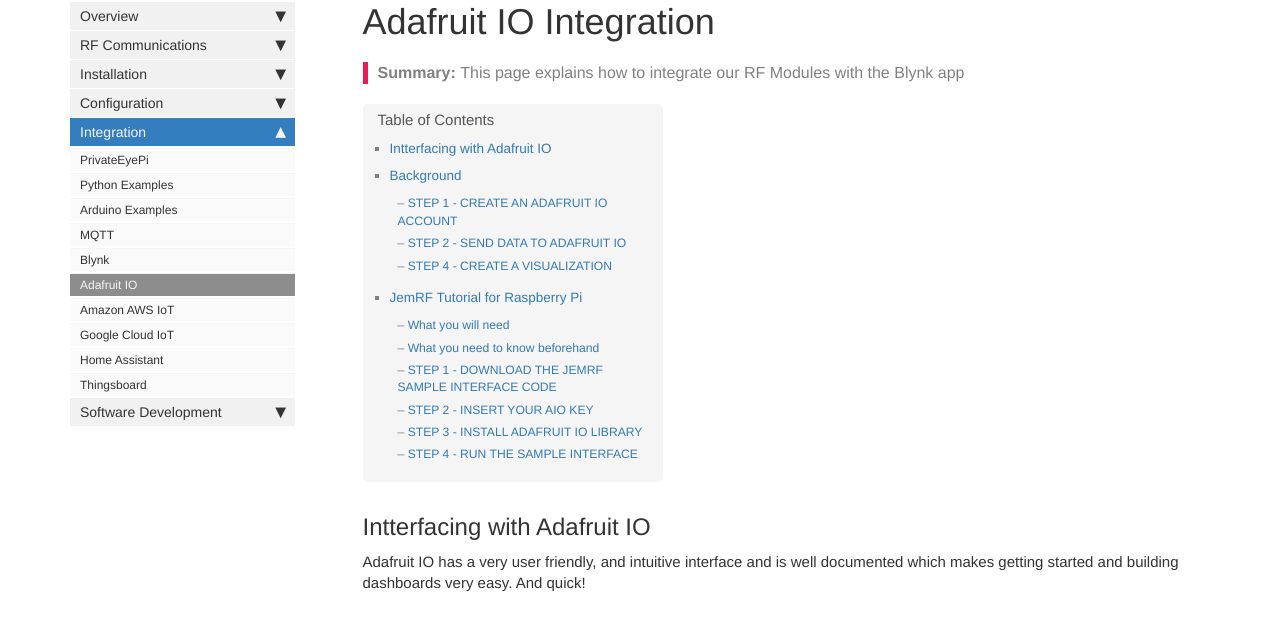
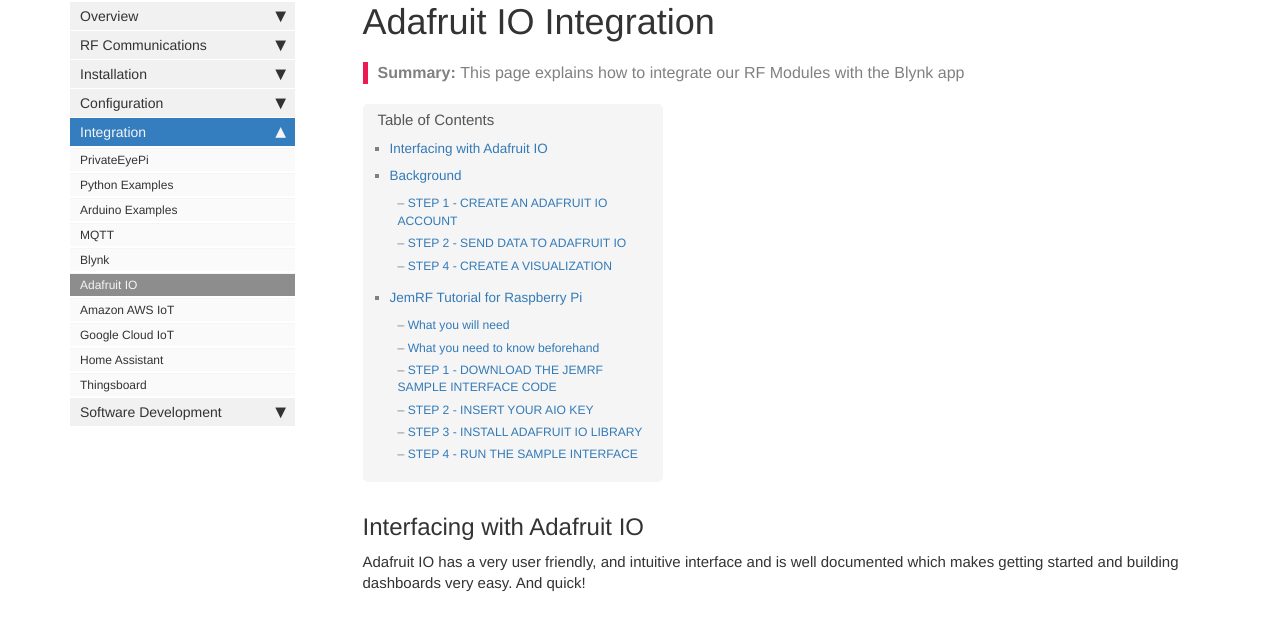
Before and after one commit to JemRF/RF-Documentation, a Jekyll site: the page built from pages/mydoc/adafruit.md, in a window 1280 px wide and 900 px high. Shown: the part 89-716 px from the top of the window. Built offline with Jekyll 4.4.1, drawn with Linux system fonts in a browser that asks for light colours; comment, search, counter and statistics services are not loaded.

Commit message:
Update adafruit.md

```diff
--- a/pages/mydoc/adafruit.md
+++ b/pages/mydoc/adafruit.md
@@ -9,7 +9,7 @@ permalink: adafruit.html
 folder: mydoc
 ---
 
-## Intterfacing with Adafruit IO
+## Interfacing with Adafruit IO
 Adafruit IO has a very user friendly, and intuitive interface and is well documented which makes getting started and building dashboards very easy. And quick!
 
 ## Background
```
